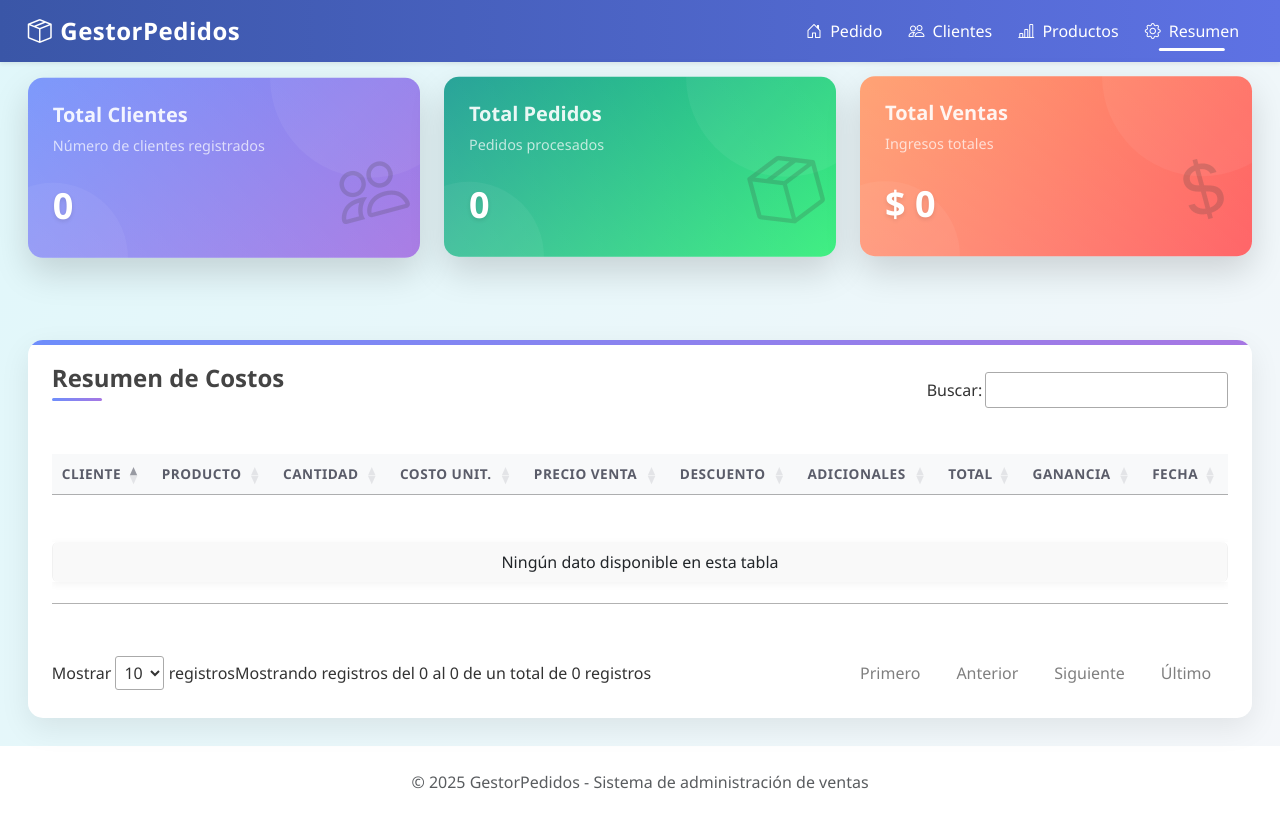
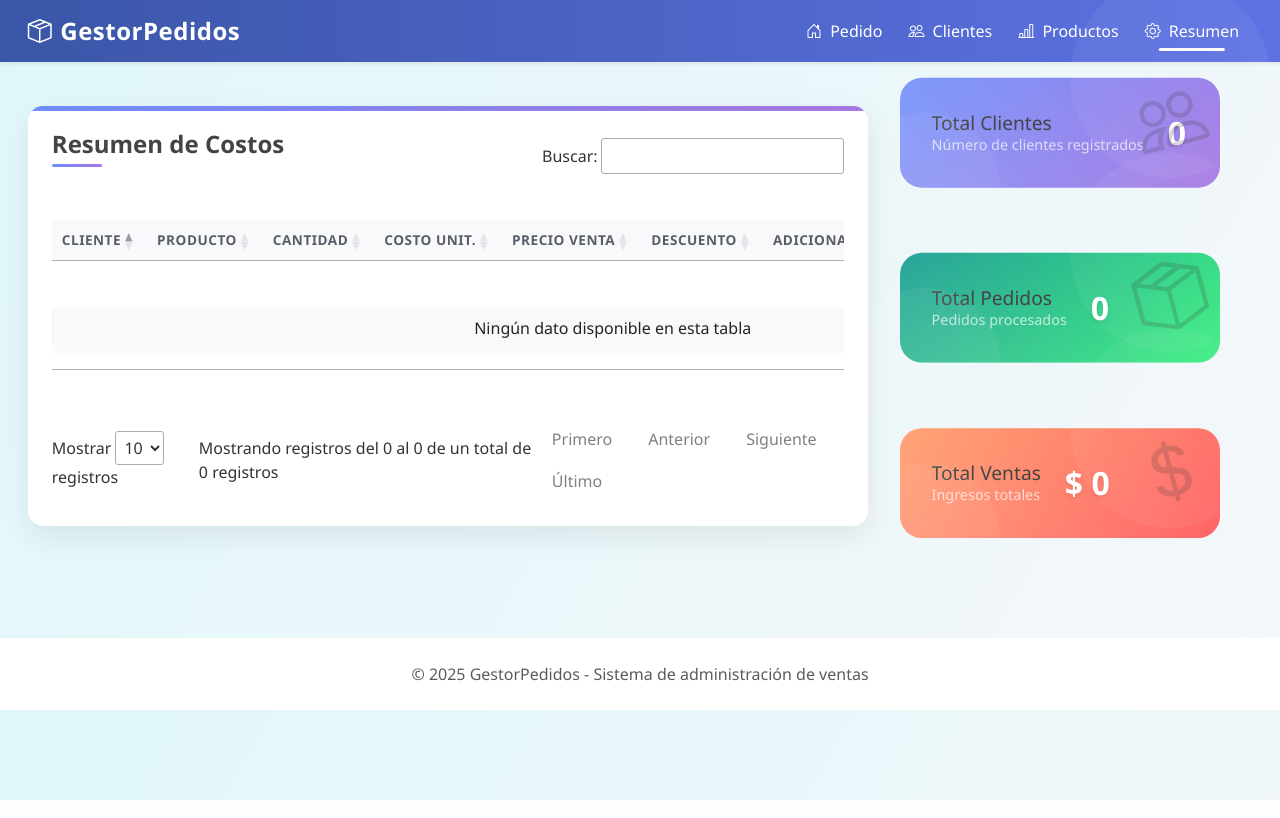
Before and after one commit to kaizen1602/TortasYtortas, a PHP site: page /views/resumenCosto.php in a window 1280 px wide. Run offline with PHP 8.4, Linux system fonts and the light colour scheme; data that the repository does not hold is empty; some libraries are stand-ins or nearby versions.

Commit message:
Modificacion de cards resumenCosto

```diff
--- a/assets/css/resumenCostoDiseño.css
+++ b/assets/css/resumenCostoDiseño.css
@@ -50,14 +50,16 @@
 
 /* Cards con efectos 3D avanzados */
 .card-3d {
-    position: relative;
-    height: 180px;
-    margin-bottom: 30px;
-    border-radius: 15px;
-    overflow: hidden;
-    box-shadow: 0 15px 35px rgba(0, 0, 0, 0.15);
-    transform-style: preserve-3d;
-    transition: all 0.4s cubic-bezier(0.4, 0, 0.2, 1);
+    min-width: 320px;
+    max-width: 420px;
+    width: 100%;
+    height: 110px;
+    border-radius: 22px;
+    margin: 0 auto 18px auto;
+    display: flex;
+    align-items: center;
+    justify-content: flex-start;
+    padding: 0 32px;
 }
 
 .card-3d:hover {
@@ -89,13 +91,14 @@
 }
 
 .card-content {
-    padding: 25px;
-    position: relative;
-    z-index: 1;
+    padding: 0;
+    width: 100%;
+    display: flex;
+    flex-direction: row;
+    align-items: center;
+    justify-content: flex-start;
+    gap: 24px;
     height: 100%;
-    display: flex;
-    flex-direction: column;
-    justify-content: space-between;
 }
 
 .card-icon {
@@ -113,21 +116,21 @@
     opacity: 0.3;
 }
 
+.card-title, .card-subtitle, .card-value {
+    margin-bottom: 0;
+}
+
 .card-title {
-    font-size: 1.25rem;
-    font-weight: 600;
-    color: rgba(255, 255, 255, 0.9);
-    margin-bottom: 0.5rem;
+    font-size: 1.2rem;
 }
 
 .card-subtitle {
     font-size: 0.9rem;
     color: rgba(255, 255, 255, 0.7);
-    margin-bottom: 1rem;
 }
 
 .card-value {
-    font-size: 2.25rem;
+    font-size: 2rem;
     font-weight: 700;
     color: #fff;
     text-shadow: 0 2px 4px rgba(0, 0, 0, 0.1);
@@ -362,3 +365,30 @@
 ::-webkit-scrollbar-thumb:hover {
     background: #a3aec2;
 }
+
+.resumen-flex-container {
+  display: flex;
+  gap: 32px;
+  align-items: flex-start;
+  justify-content: center;
+  width: 100%;
+}
+
+.resumen-tabla {
+  flex: 2 1 60%;
+  min-width: 350px;
+}
+
+.resumen-cards {
+  flex: 1 1 300px;
+  display: flex;
+  flex-direction: column;
+  gap: 24px;
+}
+
+#cardsResumen {
+  display: flex !important;
+  flex-direction: column !important;
+  gap: 24px !important;
+  align-items: stretch;
+}
--- a/views/resumenCosto.php
+++ b/views/resumenCosto.php
@@ -66,11 +66,8 @@
 
     <!-- Contenedor principal con layout mejorado -->
     <div class="container mt-4">
-        <!-- Sección de tarjetas de resumen con efectos 3D -->
-        <div class="row" id="cardsResumen">
-            <!-- Las cards se generan dinámicamente por JS con efectos 3D -->
-        </div>
-
+        <div class="resumen-flex-container">
+            <div class="resumen-tabla">
                 <!-- Sección de tabla con diseño mejorado a pantalla completa -->
                 <div class="table-container">
                     <!-- El título se insertará vía JS para mejor integración con DataTables -->
@@ -97,6 +94,14 @@
                     </div>
                 </div>
             </div>
+            <div class="resumen-cards">
+                <!-- Sección de tarjetas de resumen con efectos 3D -->
+                <div class="row" id="cardsResumen">
+                    <!-- Las cards se generan dinámicamente por JS con efectos 3D -->
+                </div>
+            </div>
+        </div>
+    </div>
 
     <!-- Footer con información de soporte -->
     <footer class="bg-white py-4 mt-5">
```
Also changed, not shown: assets/css/gestorPedido.css (+163 -58 lines), assets/js/gestorPedido.js (+34 -2 lines). Lines whose indentation alone changed are shown as unchanged.
